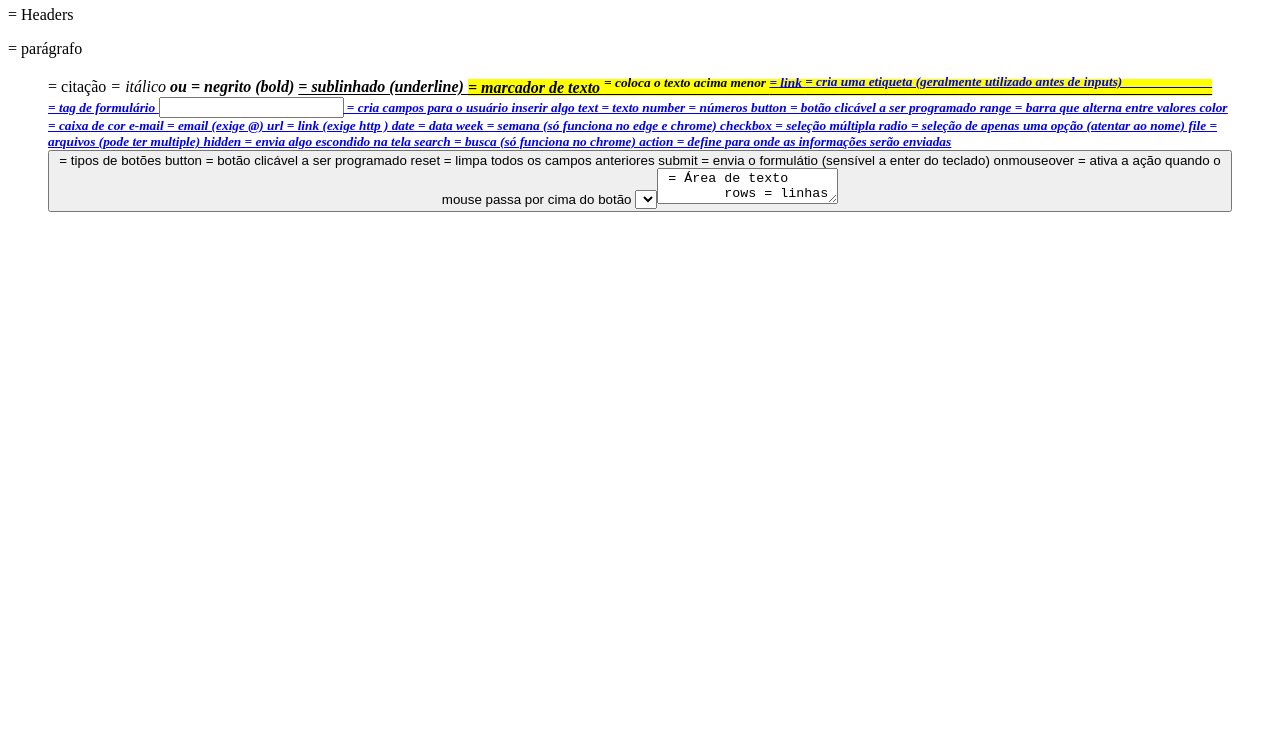
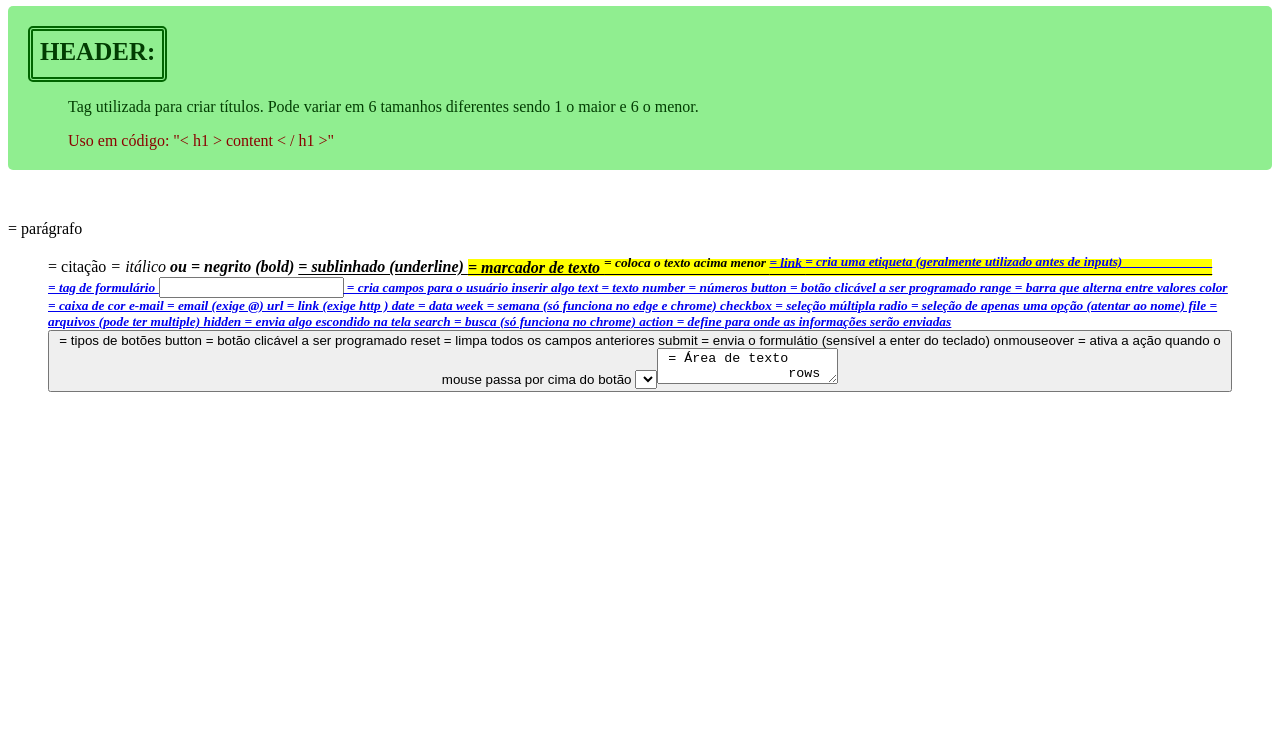
Before and after one commit to elem3d/Bootcamp-DIO, a plain HTML site: page resumos/Tags Html.html in a window 1280 px wide. Shown: the part 60-800 px from the top of the page. Drawn offline with Linux system fonts and the light colour scheme.

Commit message:
Add código css e style do resumo de html

```diff
--- a/resumos/Estilização básica CSS.css
+++ b/resumos/Estilização básica CSS.css
@@ -0,0 +1,36 @@
+h1{
+
+}
+
+dt {
+
+    font-weight: bold;
+    padding: 5px;
+    border-radius: 5px;
+    text-transform: uppercase;
+    text-align: center;
+    font-size: 25px;
+}
+
+[color="green"]{
+
+    color: rgb(2, 61, 2);
+    background: lightgreen;
+    padding: 20px;
+    border-radius: 5px;
+    margin: 0px 0px 5px;
+
+}
+
+fieldset {
+
+    margin: 0px auto;
+    padding: 2px 2px 6px;
+    border-width: 5px;
+    border-radius: 5px;
+    border-color: darkgreen;
+    border-style: double;
+    display: inline-block;
+    block-size: 40px min-;
+
+}
--- a/resumos/Tags Html.html
+++ b/resumos/Tags Html.html
@@ -1,7 +1,32 @@
+<head>
 
-<h1> Tags HTML </h1>
+	<title>Principais Tags HTML</title>
 
-<h[número de 1-6]> = Headers
+	<link rel="stylesheet" href="Estilização básica CSS.css" >
+
+	<style>
+
+		.codigo {
+
+			color: darkred;
+		}
+
+	</style>
+</head>
+
+<body>
+
+	<h1> Principais Tags HTML </h1>
+
+	<dl>
+		<div color="green">
+			<fieldset><dt>Header:</dt></fieldset>
+			<dd><p>Tag utilizada para criar títulos. Pode variar em 6 tamanhos diferentes sendo 1 o maior e 6 o menor.</p></dd>
+			<dd class="codigo">Uso em código: "< h1 > content < / h1 >"</dd>
+		</div>
+	</dl>
+	<br>
+
 	<p> = parágrafo
 	<blockquote> = citação
 	<i> = itálico
@@ -49,3 +74,5 @@ _____________
 	<span> = delimita uma área sem ocupar a horizontal inteira.
 	<fieldset> = segmenta visualmente um bloco
 	<embed> =
+
+</body>
```
Lines whose indentation alone changed are shown as unchanged.
